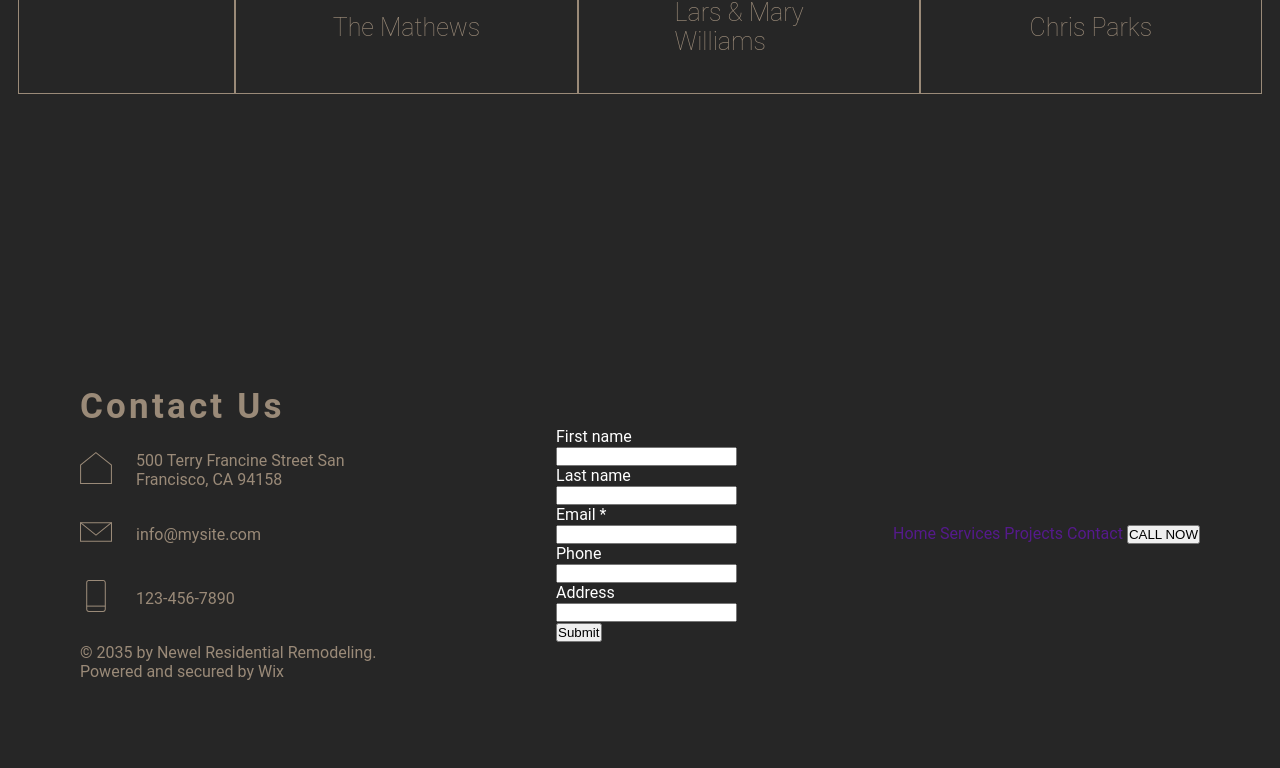
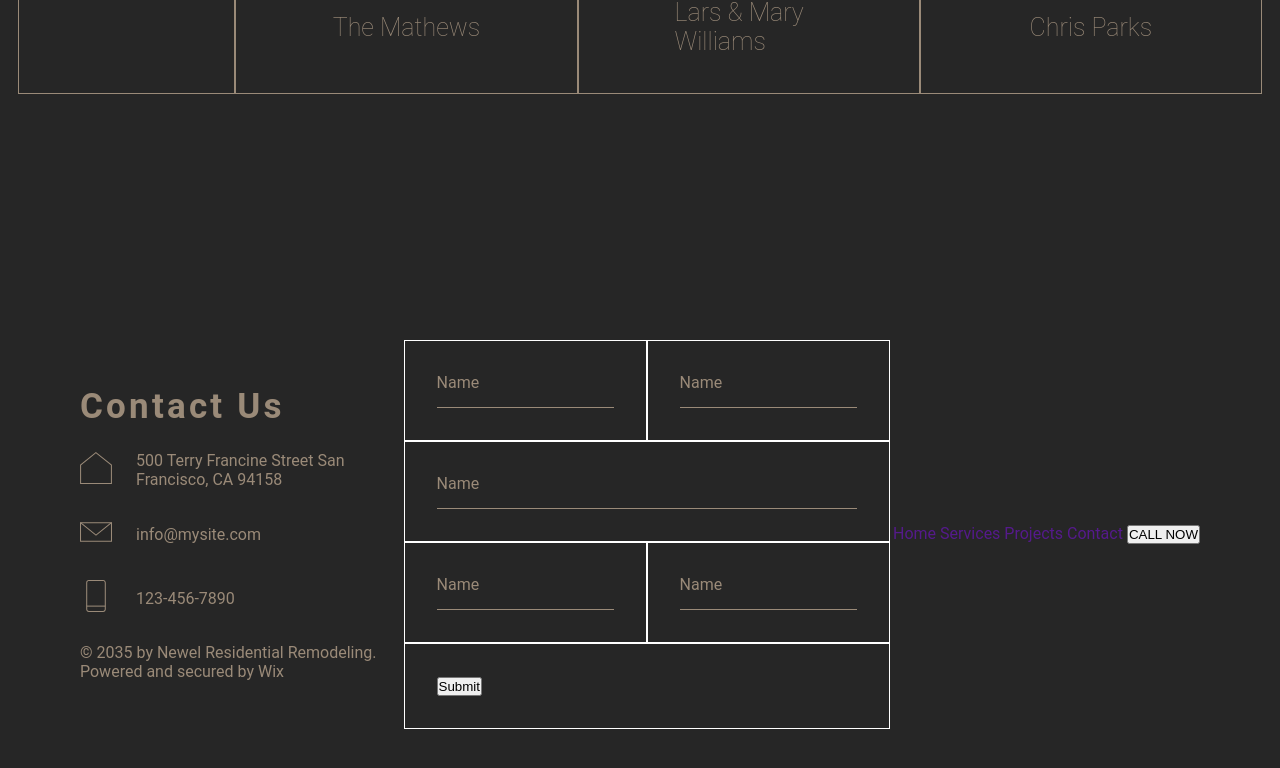
Before and after one commit to 60T-main/IT-Step-Project-1, a plain HTML site: page index.html in a window 1280 px wide. Shown: the part 3698-4466 px from the top of the page. Drawn offline with Linux system fonts and the light colour scheme.

Commit message:
Dec 6 5pm

```diff
--- a/index.html
+++ b/index.html
@@ -230,29 +230,32 @@
                     </div>
                 </div>
             <!-- 2 -->
-                <div class="contact-form">
-                    <form action="">
-                        <div class="name-input-div">
-                            <p>First name</p>
-                            <input type="text">
-                            <p>Last name</p>
-                            <input type="text">
-                        </div>
-                        <div class="email-input-div">
-                            <p>Email *</p>
-                            <input type="text">
-                        </div>
-                        <div class="phone-input-div">
-                            <p>Phone</p>
-                            <input type="text">
-                            <p>Address</p>
-                            <input type="text">
-                        </div>
-                        <div class="submit-div">
-                            <button>Submit</button>
-                        </div>
-                    </form>
-                </div>
+                <form>
+                    <div class="text-input name-input">
+                        <label for="name">Name</label>
+                        <input type="text" id="name" name="name">
+                    </div>
+
+                    <div class="text-input urname-input">
+                        <label for="name">Name</label>
+                        <input type="text" id="name" name="name">
+                    </div>
+                    <div class="text-input email-input">
+                        <label for="name">Name</label>
+                        <input type="text" id="name" name="name">
+                    </div>
+                    <div class="text-input phone-input">
+                        <label for="name">Name</label>
+                        <input type="text" id="name" name="name">
+                    </div>
+                    <div class="text-input address-input">
+                        <label for="name">Name</label>
+                        <input type="text" id="name" name="name">
+                    </div>
+                    <div class="submit-input">
+                        <input type="submit">
+                    </div>
+                </form>
             <!-- 3 -->
                  <div class="contact-menu">
                     <a href="">Home</a>
--- a/style.scss
+++ b/style.scss
@@ -144,6 +144,7 @@ main {
         position: relative; // Set relative positioning to center the image.
         img{
             @include responsive-img;
+
         }
 
     }
@@ -181,10 +182,6 @@ main {
         align-items: center;
         height: 287px;
         gap: 1rem;
-
-        p{
-            // HERE //
-        }
 
         svg{
             width: 4rem !important;
@@ -225,7 +222,7 @@ main {
         position: relative;
         img{
             @include responsive-img;
-            max-height: 120%;
+
         }
     }
     .item7, .item8{
@@ -382,7 +379,6 @@ main {
         }
     }
 }
-}
 
 // FIFTH SECTION
 .fifth-section{
@@ -394,12 +390,6 @@ main {
     width: 100%;
     background-color: #262626;
     padding: 0 5rem;
-        .contact-form{
-            form{
-                .name-input-div{
-                }
-            }
-        }
     .contact-text{
         display: flex;
         flex-direction: column;
@@ -425,7 +415,44 @@ main {
             gap: 1.5rem;
         }
         }
+        form{
+            display: grid;
+            grid-template-columns: repeat(2,1fr);
+            div{
+                border: 1px solid white;
+                padding: 2rem;
             }
+            .text-input{
+                display: flex;
+                flex-direction: column;
+                color: $secondary-color;
+            }
+
+            input[type=text]{
+                background-color: transparent;
+                border: none;
+                border-bottom: 1px solid $secondary-color;
+            }
+
+            .name-input{
+                grid-column: 1;
+                grid-row: 1;
+
+            }
+            .email-input{
+                grid-column: 1 / span 2;
+                grid-row: 2;
+            }
+            .submit-input{
+                grid-column: 1 / span 2;
+                grid-row: 4;
+            }
+        }
+    }
+}
+
+
+
 
 
 
```
Also changed, not shown: style.css, 1 other file. Lines whose indentation alone changed are shown as unchanged.
